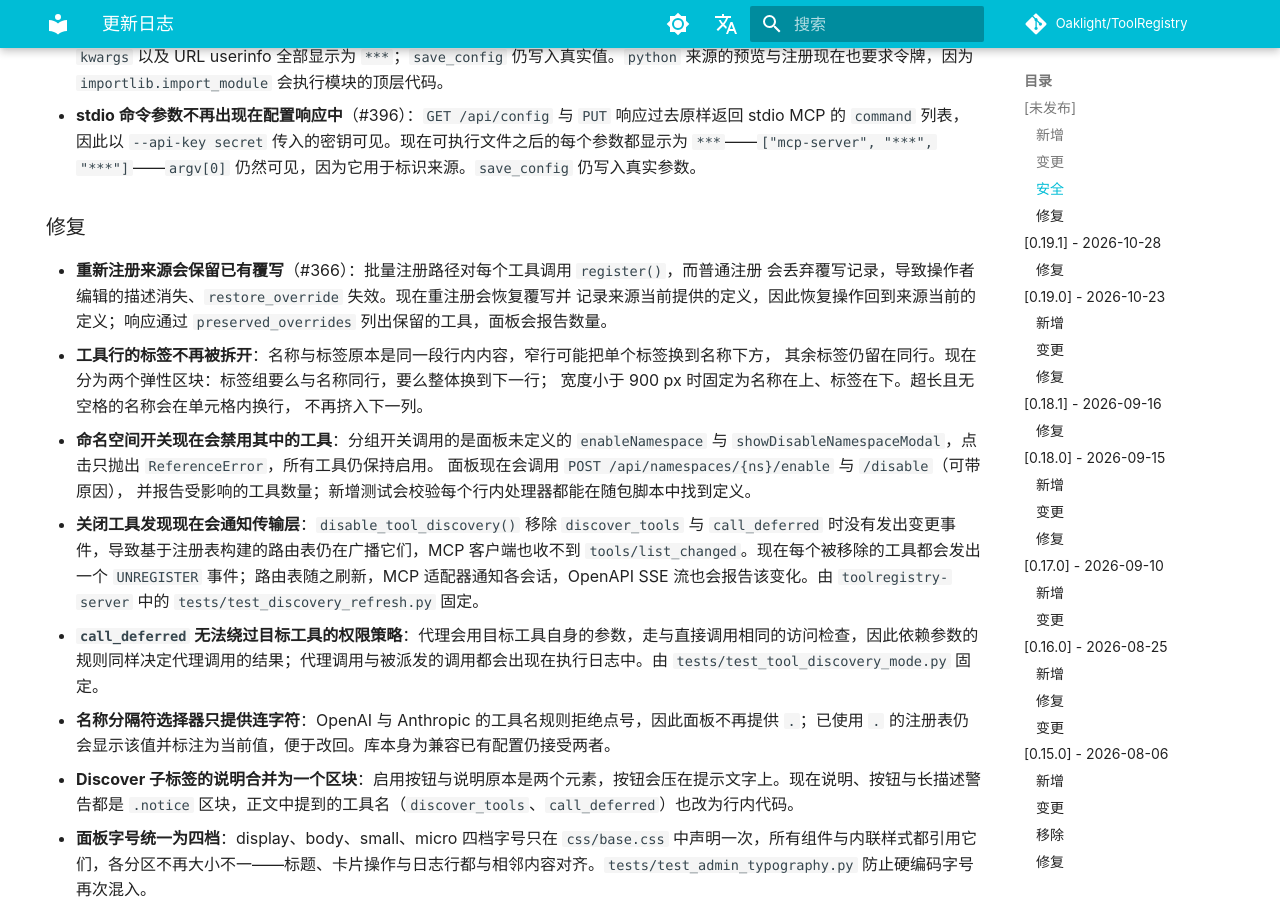
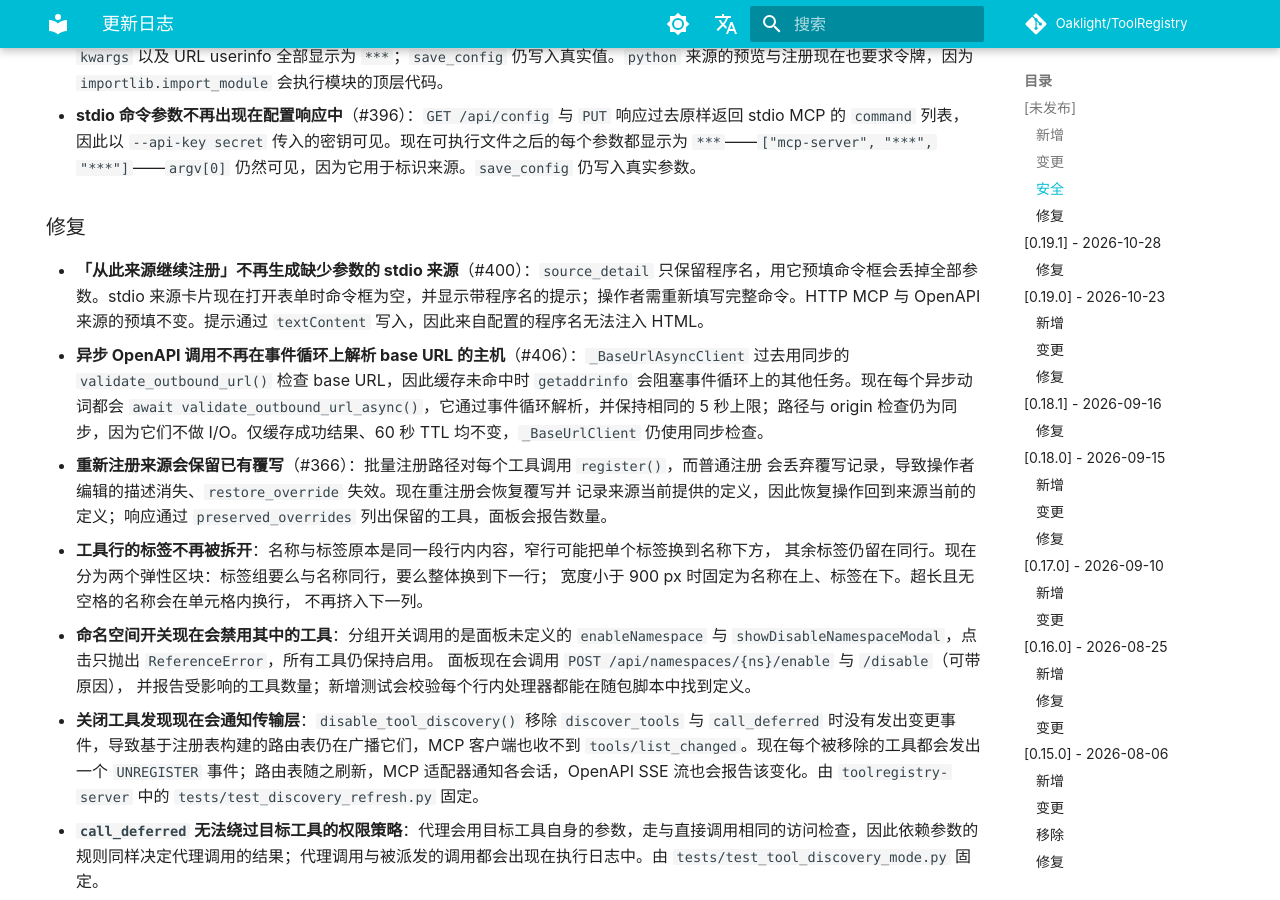
Before and after one commit to Oaklight/ToolRegistry, an MkDocs documentation site: the page built from docs/changelog.md, in a window 1280 px wide and 900 px high, scrolled down 3670 px. Built offline with MkDocs 1.6.1 and Material for MkDocs 9.7.7, drawn with Linux system fonts in a browser that asks for light colours; some web fonts are replaced; comment, search, counter and statistics services are not loaded.

Commit message:
docs: 说明异步 base URL 在事件循环外解析（#406）

```diff
--- a/docs/changelog.md
+++ b/docs/changelog.md
@@ -81,6 +81,8 @@ hide:
 
 ### 修复
 
+- **「从此来源继续注册」不再生成缺少参数的 stdio 来源**（#400）：`source_detail` 只保留程序名，用它预填命令框会丢掉全部参数。stdio 来源卡片现在打开表单时命令框为空，并显示带程序名的提示；操作者需重新填写完整命令。HTTP MCP 与 OpenAPI 来源的预填不变。提示通过 `textContent` 写入，因此来自配置的程序名无法注入 HTML。
+- **异步 OpenAPI 调用不再在事件循环上解析 base URL 的主机**（#406）：`_BaseUrlAsyncClient` 过去用同步的 `validate_outbound_url()` 检查 base URL，因此缓存未命中时 `getaddrinfo` 会阻塞事件循环上的其他任务。现在每个异步动词都会 `await validate_outbound_url_async()`，它通过事件循环解析，并保持相同的 5 秒上限；路径与 origin 检查仍为同步，因为它们不做 I/O。仅缓存成功结果、60 秒 TTL 均不变，`_BaseUrlClient` 仍使用同步检查。
 - **重新注册来源会保留已有覆写**（#366）：批量注册路径对每个工具调用 `register()`，而普通注册
   会丢弃覆写记录，导致操作者编辑的描述消失、`restore_override` 失效。现在重注册会恢复覆写并
   记录来源当前提供的定义，因此恢复操作回到来源当前的定义；响应通过 `preserved_overrides`
```
